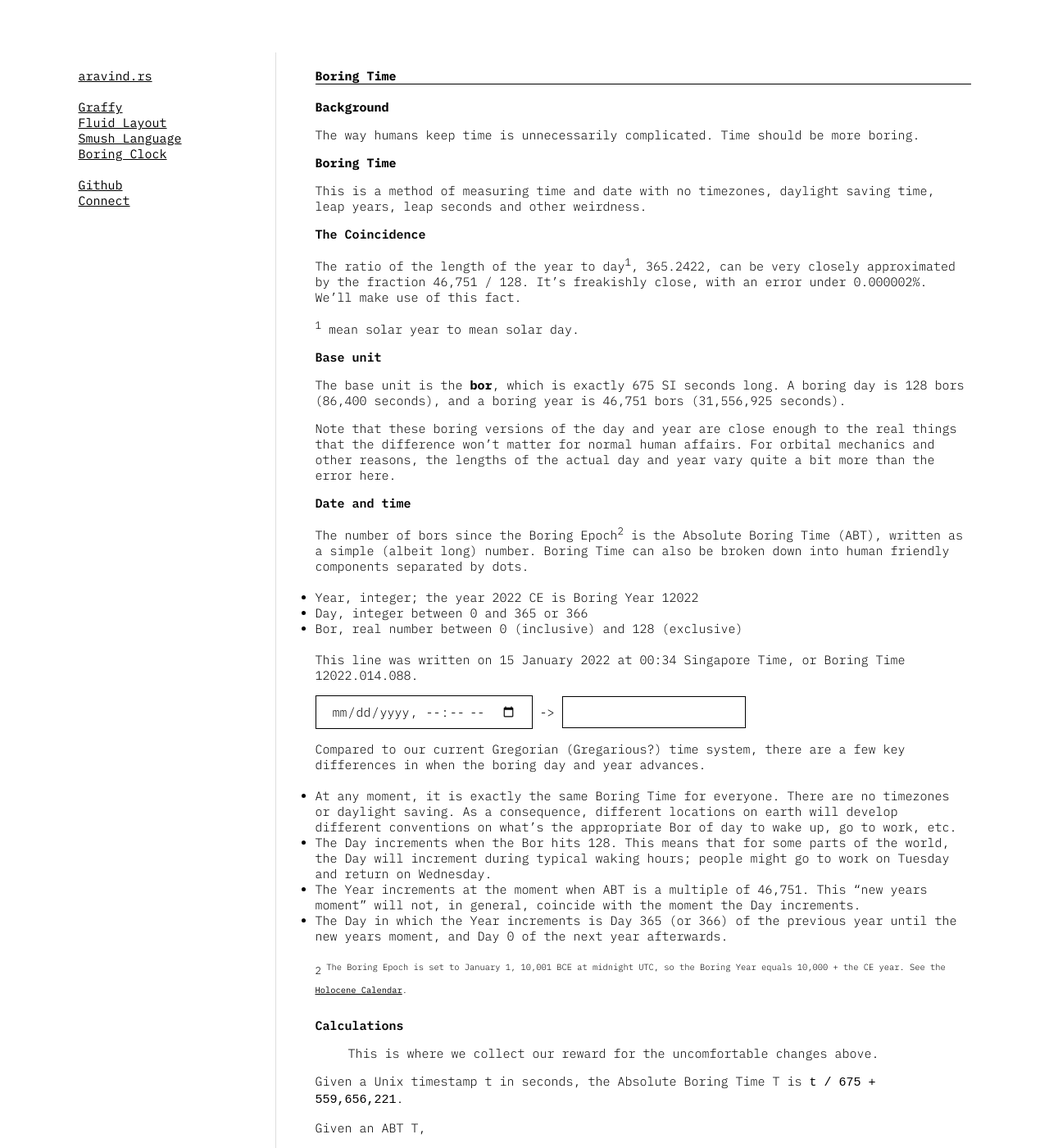
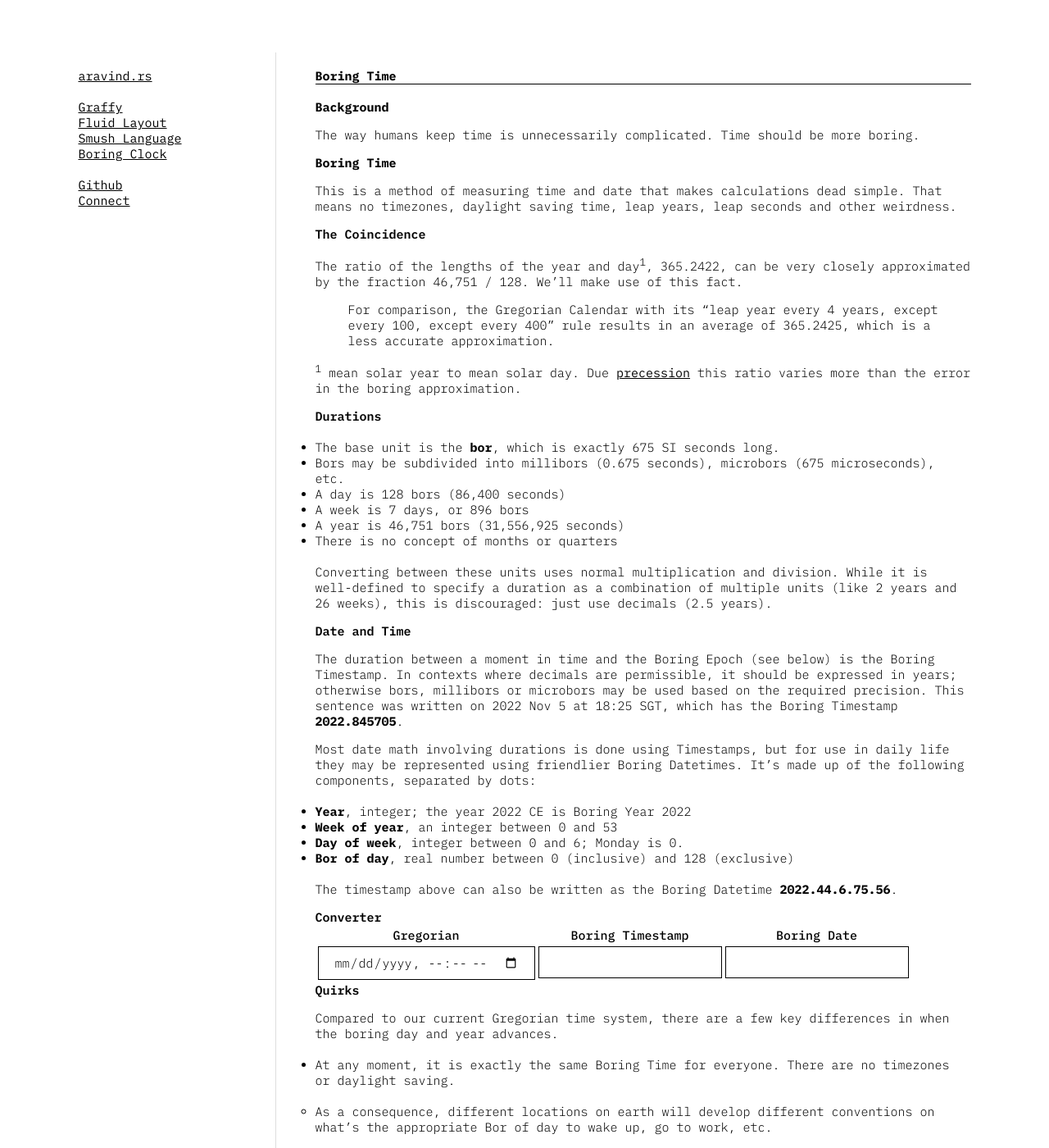
Before and after one commit to aravindet/aravindet.github.io, a Jekyll site: the page built from clock.md, in a window 1280 px wide and 1400 px high. Shown: the whole window at 82% size. Built offline with Jekyll 4.4.1, drawn with Linux system fonts in a browser that asks for light colours; our own code applies the rules of GitHub Pages for plain Markdown files; some of the changed text lies outside the part shown.

Commit message:
Clock: weeks

```diff
--- a/clock.md
+++ b/clock.md
@@ -8,80 +8,150 @@ The way humans keep time is unnecessarily complicated. Time should be more borin
 
 # Boring Time
 
-This is a method of measuring time and date with no timezones, daylight saving time, leap years, leap seconds and other weirdness.
+This is a method of measuring time and date that makes calculations dead simple. That means no timezones, daylight saving time, leap years, leap seconds and other weirdness.
 
 ## The Coincidence
 
-The ratio of the length of the year to day<sup>1</sup>, 365.2422, can be very closely approximated by the fraction 46,751 / 128. It's freakishly close, with an error under 0.000002%. We'll make use of this fact.
+The ratio of the lengths of the year and day<sup>1</sup>, 365.2422, can be very closely approximated by the fraction 46,751 / 128. We'll make use of this fact.
 
-<sup>1</sup> mean solar year to mean solar day.
+> For comparison, the Gregorian Calendar with its “leap year every 4 years, except every 100, except every 400” rule results in an average of 365.2425, which is a less accurate approximation.
 
-## Base unit
+<sup>1</sup> mean solar year to mean solar day. Due [precession](https://en.wikipedia.org/wiki/Precession#Astronomy) this ratio varies more than the error in the boring approximation.
 
-The base unit is the **bor**, which is exactly 675 SI seconds long. A boring day is 128 bors (86,400 seconds), and a boring year is 46,751 bors (31,556,925 seconds).
+## Durations
 
-Note that these boring versions of the day and year are close enough to the real things that the difference won't matter for normal human affairs. For orbital mechanics and other reasons, the lengths of the actual day and year vary quite a bit more than the error here.
+- The base unit is the **bor**, which is exactly 675 SI seconds long.
+- Bors may be subdivided into millibors (0.675 seconds), microbors (675 microseconds), etc.
+- A day is 128 bors (86,400 seconds)
+- A week is 7 days, or 896 bors
+- A year is 46,751 bors (31,556,925 seconds)
+- There is no concept of months or quarters
 
-## Date and time
+Converting between these units uses normal multiplication and division. While it is well-defined to specify a duration as a combination of multiple units (like 2 years and 26 weeks), this is discouraged: just use decimals (2.5 years).
 
-The number of bors since the Boring Epoch<sup>2</sup> is the Absolute Boring Time (ABT), written as a simple (albeit long) number. Boring Time can also be broken down into human friendly components separated by dots.
+## Date and Time
 
-- Year, integer; the year 2022 CE is Boring Year 12022
-- Day, integer between 0 and 365 or 366
-- Bor, real number between 0 (inclusive) and 128 (exclusive)
+The duration between a moment in time and the Boring Epoch (see below) is the Boring Timestamp. In contexts where decimals are permissible, it should be expressed in years; otherwise bors, millibors or microbors may be used based on the required precision. This sentence was written on 2022 Nov 5 at 18:25 SGT, which has the Boring Timestamp **2022.845705**.
 
-This line was written on 15 January 2022 at 00:34 Singapore Time, or Boring Time 12022.014.088.
+Most date math involving durations is done using Timestamps, but for use in daily life they may be represented using friendlier Boring Datetimes. It's made up of the following components, separated by dots:
 
-<input type='datetime-local' id='gregarious' /> -> <input id='boring' />
-<script>
-    document.querySelector('#gregarious').addEventListener('input', toBoring);
-    document.querySelector('#boring').addEventListener('input', toGregarious);
-    //
-    function toBoring(event) {
-        const t = Date.parse(event.target.value);
-        const T = t / 675000 + 559609472;
-        const Y = Math.floor(T / 46751);
-        const D = (Math.floor(T / 128) - Math.floor(Y * 46751 / 128)).toFixed(0).padStart(3, '0');
-        const B = (T % 128).toFixed(0).padStart(3, '0');
-        const boring = `${Y}.${D}.${B}`;
-        document.querySelector('#boring').value = boring;
-    }
-    //
-    function toGregarious(event) {
-        const [Y, D, B] = event.target.value.split('.').map(function (c) { return parseInt(c); });
-        const T = (Math.floor(Y * 46751 / 128) + D) * 128 + B;
-        const t = (T - 559609472) * 67500;
-        const z = new Date().getTimezoneOffset() * 60 * 1000;
-        const formatted = new Date(t - z).toISOString().substr(0, 16);
-        document.querySelector('#gregarious').value = formatted;
-    }
-</script>
+- **Year**, integer; the year 2022 CE is Boring Year 2022
+- **Week of year**, an integer between 0 and 53
+- **Day of week**, integer between 0 and 6; Monday is 0.
+- **Bor of day**, real number between 0 (inclusive) and 128 (exclusive)
 
-Compared to our current Gregorian (Gregarious?) time system, there are a few key differences in when the boring day and year advances.
+The timestamp above can also be written as the Boring Datetime **2022.44.6.75.56**.
 
-- At any moment, it is exactly the same Boring Time for everyone. There are no timezones or daylight saving. As a consequence, different locations on earth will develop different conventions on what's the appropriate Bor of day to wake up, go to work, etc.
-- The Day increments when the Bor hits 128. This means that for some parts of the world, the Day will increment during typical waking hours; people might go to work on Tuesday and return on Wednesday.
-- The Year increments at the moment when ABT is a multiple of 46,751. This "new years moment" will not, in general, coincide with the moment the Day increments.
-- The Day in which the Year increments is Day 365 (or 366) of the previous year until the new years moment, and Day 0 of the next year afterwards.
+## Converter
 
-<sup>2<sup> The Boring Epoch is set to January 1, 10,001 BCE at midnight UTC, so the Boring Year equals 10,000 + the CE year. See the [Holocene Calendar](https://en.wikipedia.org/wiki/Holocene_calendar).
+| Gregorian | Boring Timestamp | Boring Date |
+|---|---|---|
+| <input type='datetime-local' id='greg' /> |  <input id='stamp' /> | <input id='boring' /> |
+
+## Quirks
+
+Compared to our current Gregorian time system, there are a few key differences in when the boring day and year advances.
+
+- At any moment, it is exactly the same Boring Time for everyone. There are no timezones or daylight saving.
+  - As a consequence, different locations on earth will develop different conventions on what's the appropriate Bor of day to wake up, go to work, etc.
+- The Day increments when the Bor rolls over from 127.99… to 0.
+  - As a consequence, for some parts of the world the Day will increment during typical waking hours.
+- The Year increments at the moment when the Boring Timestamp is a multiple of 46,751. This "New Years Moment" will not, in general, coincide with the moment the Day increments.
+- The Week that contains the New Years Moment, called the New Years Week, is considered Week 52 (or 53) of the previous year until that moment _and_ Week 0 of the following year after it.
 
 ## Calculations
 
-> This is where we collect our reward for the uncomfortable changes above.
+### Convert Unix timestamp to Boring Timestamp
+Given a Unix timestamp ***t*** in seconds, the Boring Timestamp ***T*** in bors is ***t / 675 + 92,099,476***.
 
-Given a Unix timestamp t in seconds, the Absolute Boring Time T is `t / 675 + 559,656,221`.
+### Convert Boring Timestamp to Unix timestamp
+Given a Boring Timestamp ***T*** in bors, the Unix timestamp ***t*** in seconds is ***t / 675 + 92,099,476***.
 
-Given an ABT T,
-- Year is `floor(T / 46751)`
-- Day is `floor(T / 128) - floor(Year * 46751 / 128)`
-- Bor is `T % 128`
-- Day of the week is `(floor(T / 128) + 5) * 7`,
- where 0 is Monday and 6 is Sunday. The 5 represents the fact that Jan 1 10,001 BCE was a Saturday.
+### Convert Boring Timestamp to Boring Datetime
 
-Given a Year, Day and Bor, ABT is `(floor(Year * 46751 / 128) + Day) * 128 + Bor`. Time durations can be converted into an equivalent number of Bors with the formula `Years * 46751 + Days * 128 + Bors` and manipulated with simple arithmetic.
+Given a timestamp ***T*** in bors,
+- Year (Y) is ***⌊ T / 46,751 ⌋***
+- Week (W) is ***⌊ T / 896 ⌋ - ⌊ 46,751 Y / 896 ⌋***
+- Day (D) is ***⌊ T / 128 ⌋ % 7***
+- Bor (B) is ***T % 128***
+
+where ***⌊ … ⌋*** represents the floor function and ***%*** the modulo operation.
+
+### Convert Boring Datetime to Boring Timestamp
+
+Given a Year, Week, Day and Bor, the Boring Timestamp ***T*** is ***896 × (⌊ 45751 Y / 896 ⌋ + W) + 128 D + B***.
+
+## The Boring Epoch
+
+The Boring Epoch, i.e. the moment at which the Boring Timestamp was 0, was chosen to meet the following compatibility considerations:
+
+- The Boring Year should match the common calendar year. (Except ±1 day around New Years Day).
+- Day increment should happen when the side of the earth where a majority of humans live is in darkness.
+
+Accorrdingly, the Boring Epoch is 1 January 0001 BCE, at 00:00 in UTC+03:45.
 
 # FAQ
 
+- **Q** What about birthdays?
+  - **A** Annually recurring events like birthdays should be defined as a *moment* rather than a day. The birthday moment repeats every year, i.e. 46,751 bors. This eliminates the problem of February 29th birthdays.
+
+- **Q** Without months, when do I get my salary? When should I pay rent?
+  - **A** How about every four weeks? i.e. whenever the Boring Timestamp in days can be expressed as ***28 N*** where ***N*** is an integer.
+
+- **Q** When are my quarterly reports due?
+  - **A** Every ¼ of a year, i.e. whenever the Boring Timestamp in bors can be expressed as ***46751 N / 4*** where ***N*** is an integer.
+
 - **Q** Is this a serious proposal?
-  **A** No.
+  - **A** No.
+
+
+<script>
+    document.querySelector('#greg').addEventListener('input', onGreg);
+    document.querySelector('#stamp').addEventListener('input', onStamp);
+    document.querySelector('#boring').addEventListener('input', onBoring);
+
+    const epochT = 92099476;
+
+    function onGreg(event) {
+        const t = Date.parse(event.target.value);
+        const T = t / 675000 + epochT;
+        putStamp(T);
+        putBoring(T);
+    }
+
+    function onBoring(event) {
+        let [Y, W, D, B, frac] = event.target.value.split('.')
+            .map(function (c) { return parseInt(c); });
+        if (frac) B = parseFloat(B + '.' + frac);
+        const T = (Math.floor(Y * 46751 / 896) + W) * 896 + D * 128 + B;
+        putGreg(T);
+        putStamp(T);
+    }
+
+    function onStamp(event) {
+        const T = parseFloat(event.target.value) * 46751;
+        putGreg(T);
+        putBoring(T);
+    }
+
+    function putStamp(T) {
+        document.querySelector('#stamp').value = (T / 46751).toFixed(6);
+    }
+
+    function putBoring(T) {
+        const Y = Math.floor(T / 46751);
+        const W = (Math.floor(T / 896) - Math.floor(Y * 46751 / 896))
+            .toFixed(0);
+        const D = Math.floor(T / 128) % 7;
+        const B = (T % 128).toFixed(2);
+        const boring = `${Y}.${W}.${D}.${B}`;
+        document.querySelector('#boring').value = boring;
+    }
+
+    function putGreg(T) {
+        const t = (T - epochT) * 675000;
+        const z = new Date().getTimezoneOffset() * 60 * 1000;
+        const formatted = new Date(t - z).toISOString().substr(0, 16);
+        document.querySelector('#greg').value = formatted;
+    }
+</script>
```
